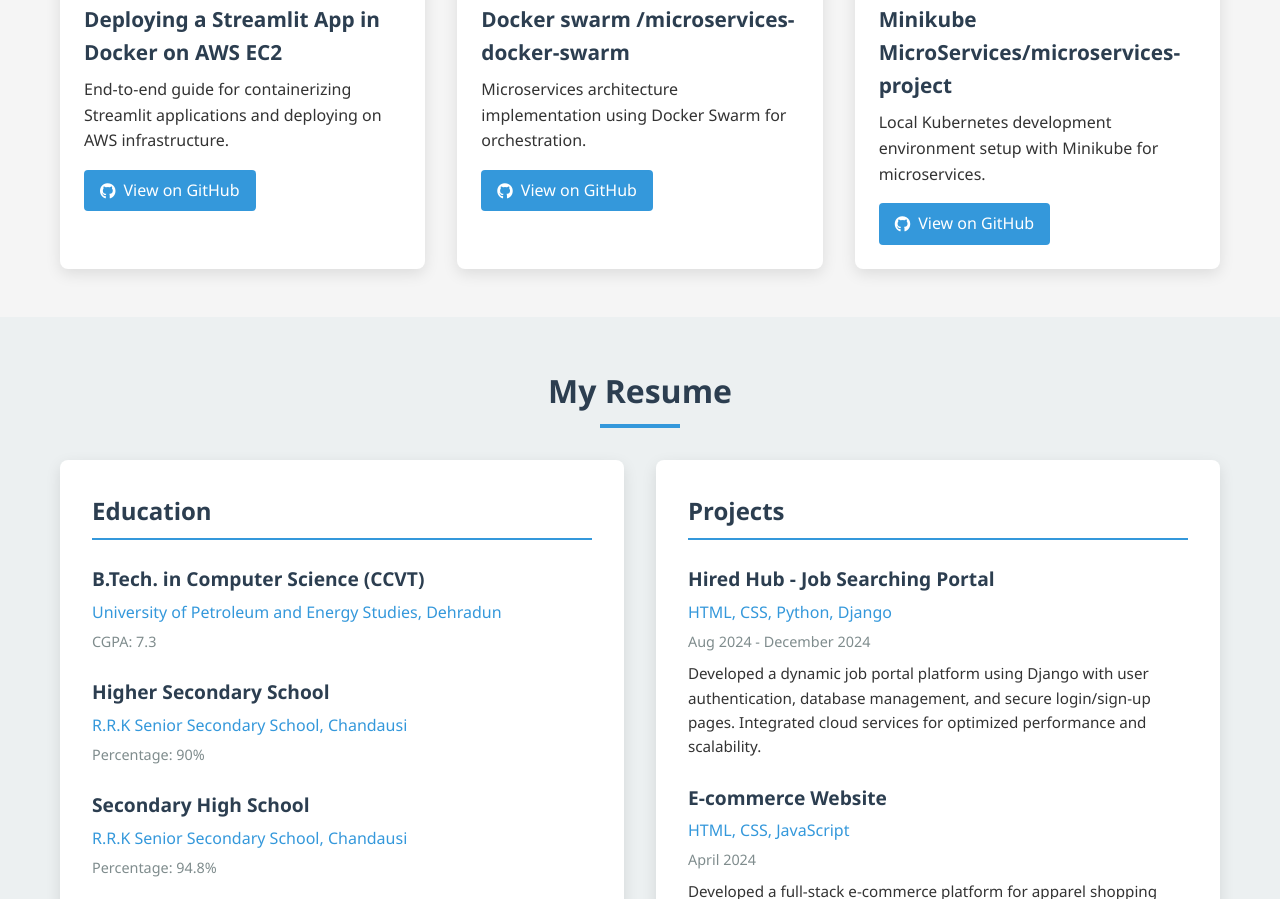
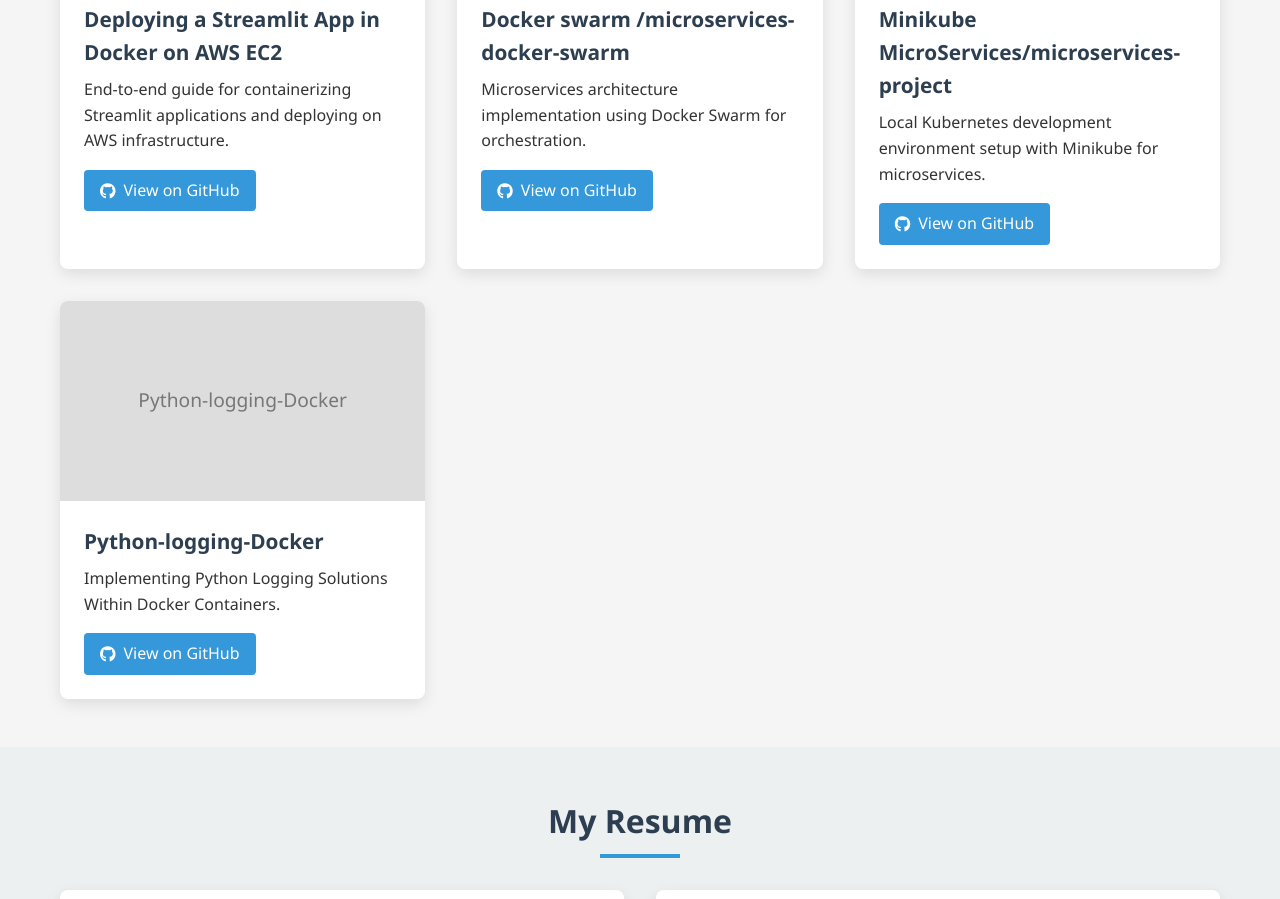
Before and after one commit to YashSharma1402/Portfolio_Yash, a plain HTML site: page index.html in a window 1280 px wide. Shown: the part 1744-2643 px from the top of the page. Drawn offline with Linux system fonts and the light colour scheme.

Commit message:
Update index.html

```diff
--- a/index.html
+++ b/index.html
@@ -418,7 +418,7 @@
             <div class="projects-grid">
                 <!-- Project 1 -->
                 <div class="project-card">
-                    <div class="thumbnail-placeholder">DockStation Project</div>
+                    <div class="thumbnail-placeholder">Docker Bake</div>
                     <div class="project-info">
                         <h3 class="project-title">Docker Bake</h3>
                         <p> Powerful tool that simplifies the process of building and managing multi-platform Docker images </p>
@@ -487,6 +487,18 @@
                         </div>
                     </div>
                 </div>
+                <!-- Project 7 -->
+                <div class="project-card">
+                    <div class="thumbnail-placeholder">Python-logging-Docker</div>
+                    <div class="project-info">
+                        <h3 class="project-title">Python-logging-Docker</h3>
+                        <p>Implementing Python Logging Solutions Within Docker Containers.</p>
+                        <div class="project-links">
+                            <a href="https://github.com/YashSharma1402/DockStation/tree/main/Python-logging-Docker" target="_blank"><i class="fab fa-github"></i> View on GitHub</a>
+                        </div>
+                    </div>
+                </div>
+
             </div>
         </div>
     </section>
```
